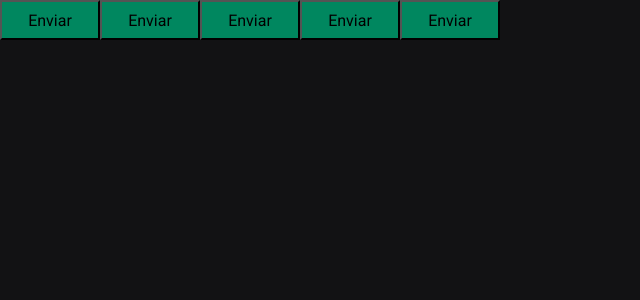
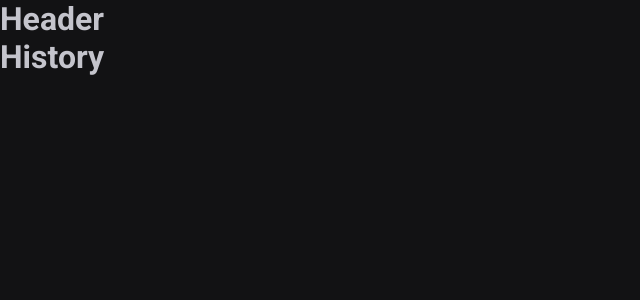
Before and after one commit to GabrielLoures/Project-02---Pomodoro-Timer, a React (Vite) app: page /history in a window 1280 px wide. Shown: the top 300 px of the page, without its empty margins (0-640 px from the left). Built offline with nearby package versions, Linux system fonts and the light colour scheme.

Commit message:
End Component Router

```diff
--- a/package.json
+++ b/package.json
@@ -13,6 +13,7 @@
     "-": "^0.0.1",
     "react": "^18.2.0",
     "react-dom": "^18.2.0",
+    "react-router-dom": "^6.9.0",
     "styled-components": "^5.3.9"
   },
   "devDependencies": {
--- a/src/App.tsx
+++ b/src/App.tsx
@@ -1,16 +1,15 @@
+import { BrowserRouter } from 'react-router-dom'
 import { ThemeProvider } from 'styled-components'
-import { Button } from './components/Button/Button'
 import { GlobalStyle } from './styles/global'
 import { defaultTheme } from './styles/themes/default'
+import { Router } from './components/Router/Router'
 
 export function App() {
   return (
     <ThemeProvider theme={defaultTheme}>
-      <Button variant="primary" />
-      <Button variant="secondary" />
-      <Button variant="success" />
-      <Button variant="danger" />
-      <Button />
+      <BrowserRouter>
+        <Router />
+      </BrowserRouter>
       <GlobalStyle />{' '}
       {/* tanto faz a posição do GlobalStyle dentro da estrutura do return */}
     </ThemeProvider>
--- a/src/components/Button/Button.styles.ts
+++ /dev/null
@@ -1,21 +0,0 @@
-import styled, { css } from 'styled-components'
-
-export type ButtonVariant = 'primary' | 'secondary' | 'danger' | 'success' // variável de tipagem
-
-interface ButtonContainerProps {
-  variant: ButtonVariant
-} // diferente da ButtonProps do componentes, nao colocamos nossa variant como opcional (?:)
-
-const buttonVariants = {
-  primary: 'purple',
-  secondary: 'orange',
-  danger: 'red',
-  success: 'green',
-}
-
-export const ButtonContainer = styled.button<ButtonContainerProps>`
-  width: 100px;
-  height: 40px;
-
-  background-color: ${(props) => props.theme['green-500']};
-`
--- a/src/components/Button/Button.tsx
+++ /dev/null
@@ -1,9 +0,0 @@
-import { ButtonContainer, ButtonVariant } from "./Button.styles";
-
-interface ButtonProps {
-  variant?: ButtonVariant;
-}
-
-export function Button({ variant = 'primary' }: ButtonProps) {
-  return <ButtonContainer variant={variant}>Enviar</ButtonContainer>
-}
--- /dev/null
+++ b/src/components/Header/Header.tsx
@@ -0,0 +1,3 @@
+export function Header() {
+  return <h1>Header</h1>
+}
--- /dev/null
+++ b/src/components/Router/Router.tsx
@@ -0,0 +1,15 @@
+import { Routes, Route } from 'react-router-dom'
+import { Home } from '../../pages/Home/Home'
+import { History } from '../../pages/History/History'
+import { DefaultLayout } from '../../layouts/DefaultLayout'
+
+export function Router() {
+  return (
+    <Routes>
+      <Route path="/" element={<DefaultLayout />}>
+        <Route path="/" element={<Home />} />
+        <Route path="/history" element={<History />} />
+      </Route>
+    </Routes>
+  )
+}
--- /dev/null
+++ b/src/layouts/DefaultLayout.tsx
@@ -0,0 +1,12 @@
+import { Outlet } from 'react-router-dom'
+import { Header } from '../components/Header/Header'
+
+export function DefaultLayout() {
+  return (
+    <div>
+      <Header />
+      <Outlet />{' '}
+      {/* Componente do react-router-dom que é simplesmente um espaço para inserir conteúdo */}
+    </div>
+  )
+}
--- a/src/main.tsx
+++ b/src/main.tsx
@@ -5,5 +5,5 @@
 ReactDOM.createRoot(document.getElementById('root') as HTMLElement).render(
   <React.StrictMode>
     <App />
-  </React.StrictMode>
+  </React.StrictMode>,
 )
--- /dev/null
+++ b/src/pages/History/History.tsx
@@ -0,0 +1,7 @@
+export function History() {
+  return (
+    <div>
+      <h1>History</h1>
+    </div>
+  )
+}
--- /dev/null
+++ b/src/pages/Home/Home.tsx
@@ -0,0 +1,7 @@
+export function Home() {
+  return (
+    <div>
+      <h1>Home</h1>
+    </div>
+  )
+}
```
Also changed, not shown: src/@types/styles.d.ts (+5 -4 lines), 1 other file (tests, documents, lock files or other folders).
